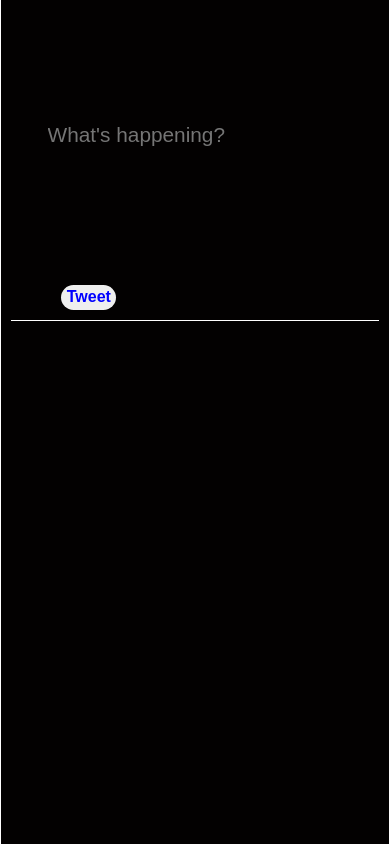
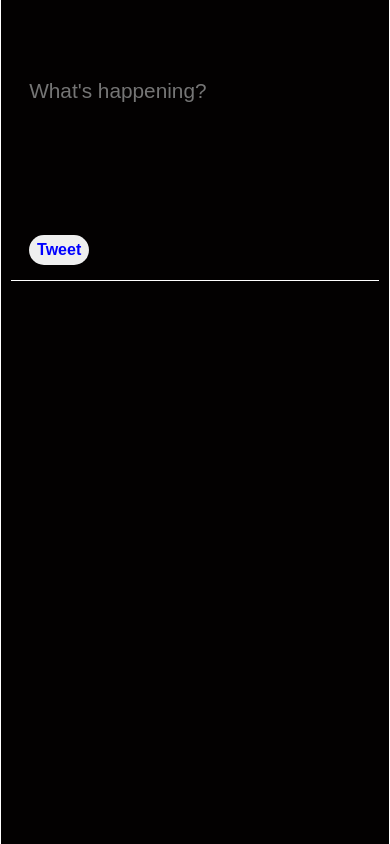
Before and after one commit to ashokkmwt/TweetPage, a React (Create React App) app: page / in a window 390 px wide. Built offline with nearby package versions, Linux system fonts and the light colour scheme.

Commit message:
netlify.tolm added

```diff
--- a/src/components/Twitter/index.module.css
+++ b/src/components/Twitter/index.module.css
@@ -35,10 +35,10 @@
     outline: none;
     background: transparent;
     font-size: 1.5rem;
-    margin-left: 10%;
+    margin-left: 5%;
     position: absolute;
     top: 10vh;
-    right: 0;
+    left: 0;
     color: white;
 }
 
@@ -52,7 +52,7 @@
     font-weight: 600;
     position: absolute;
     bottom: 10px;
-    left: 10vh;
+    left: 10%;
     cursor: pointer;
 }
 
@@ -82,21 +82,22 @@
     }
 
     .homeTop {
-        height: 40vh;
+        height: 35vh;
     }
 
-    .homeBottom{
-        height: 60vh    ;
+    .homeBottom {
+        height: 65vh;
     }
 
     .addTweet input {
+        top: 5vh;
         font-size: 1.3rem;
     }
 
     .addTweet button {
-        width: 55px;
-        height: 25px;
         font-size: 16px;
         left: 6vh;
+        bottom: 15px;
+        left: 5%;
     }
 }
```
Also changed, not shown: 1 other file (tests, documents, lock files or other folders).
